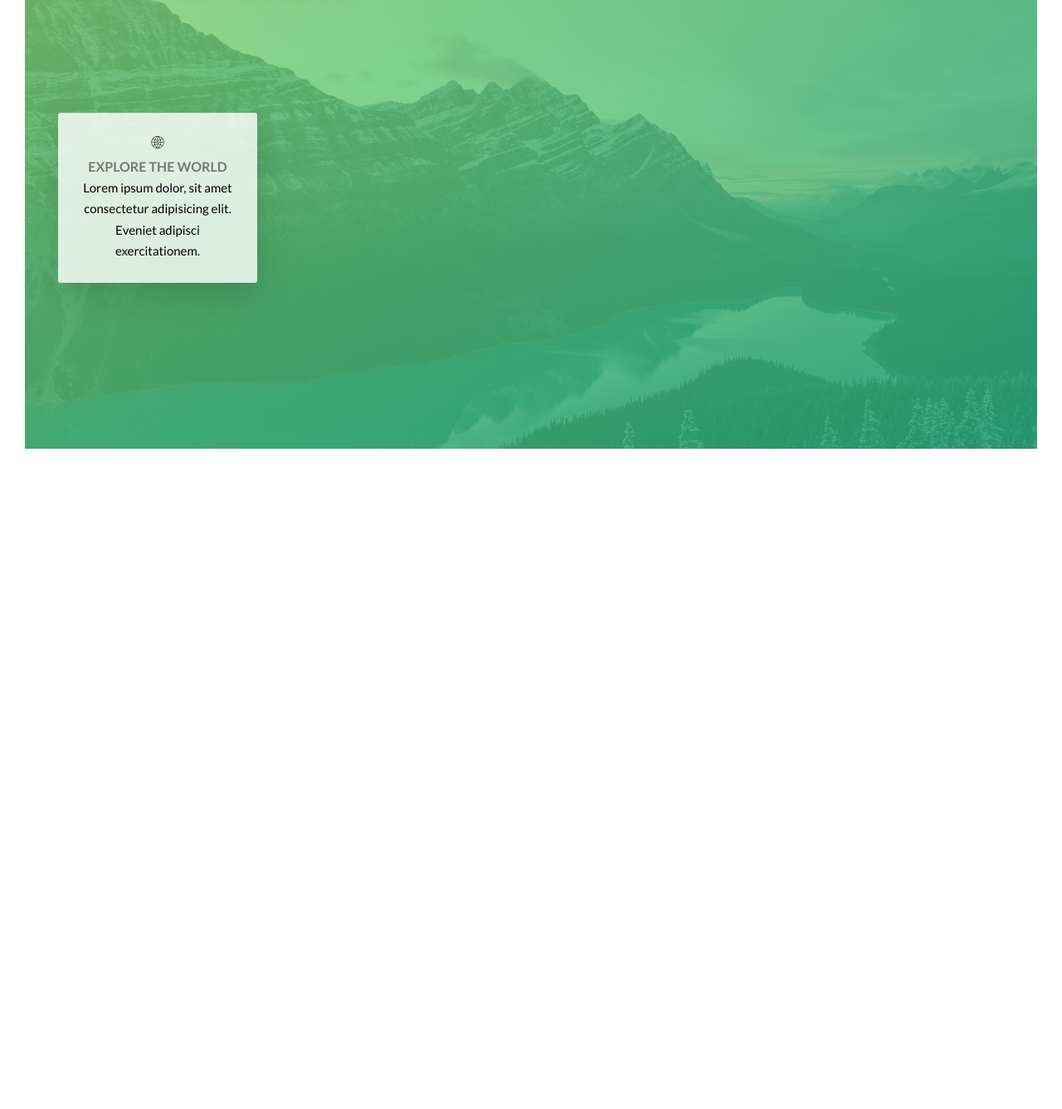
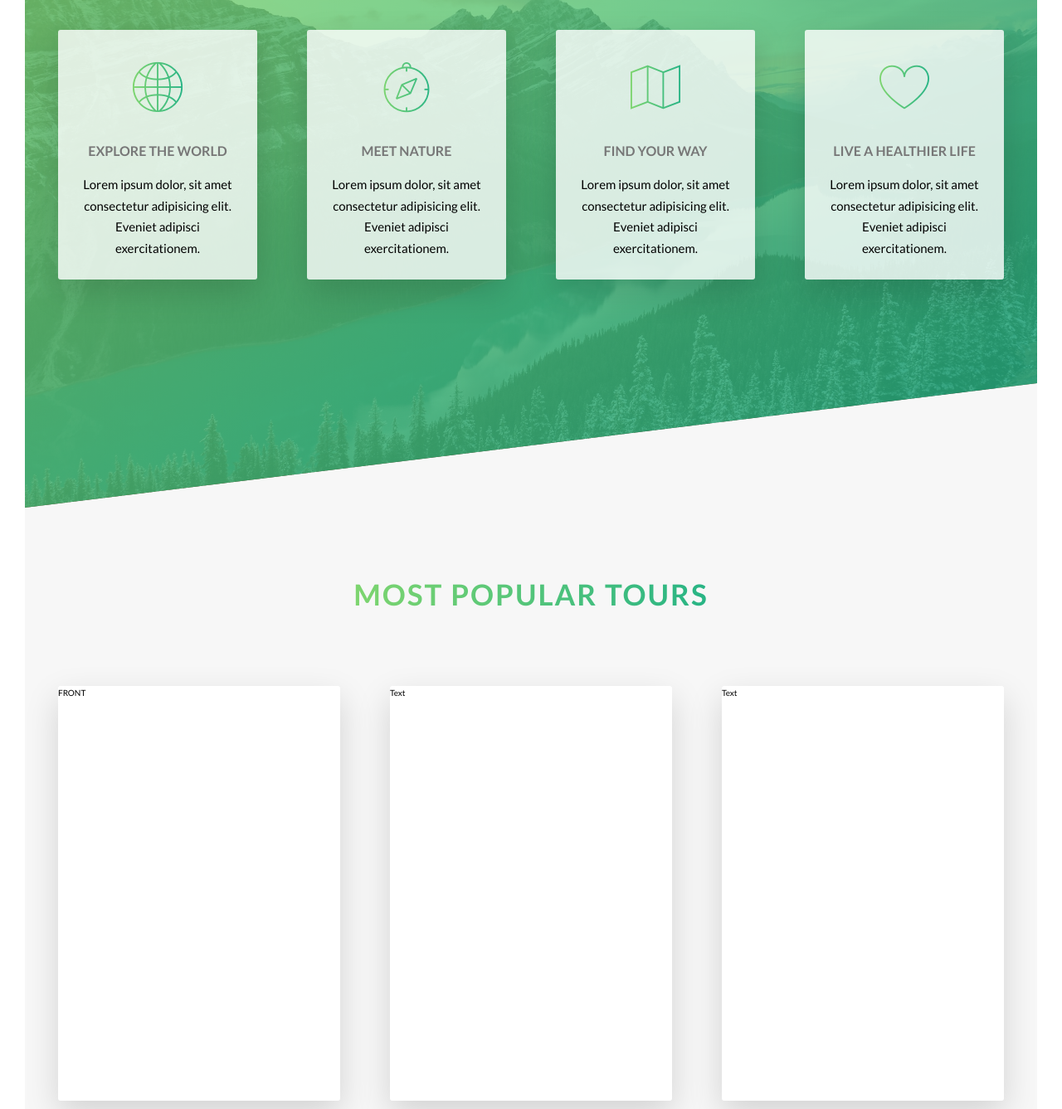
Before and after one commit to Mieskov/Natours, a website: page index.html in a window 1280 px wide. Shown: the part 1663-3000 px from the top of the page at 83% size. Before the commit the page ends 2234 px from the top, so only its background shows below. Drawn offline with Linux system fonts and the light colour scheme.

Commit message:
first commit

```diff
--- a/index.html
+++ b/index.html
@@ -63,9 +63,21 @@
 
           <div class="col-1-of-2">
             <div class="composition">
-              <img src="img/nat-1-large.jpg" alt="photo-1" class="composition__photo composition__photo--p1">
-              <img src="img/nat-2-large.jpg" alt="photo-2" class="composition__photo composition__photo--p2">
-              <img src="img/nat-3-large.jpg" alt="photo-3" class="composition__photo composition__photo--p3">
+              <img
+                src="img/nat-1-large.jpg"
+                alt="photo-1"
+                class="composition__photo composition__photo--p1"
+              />
+              <img
+                src="img/nat-2-large.jpg"
+                alt="photo-2"
+                class="composition__photo composition__photo--p2"
+              />
+              <img
+                src="img/nat-3-large.jpg"
+                alt="photo-3"
+                class="composition__photo composition__photo--p3"
+              />
             </div>
           </div>
         </div>
@@ -75,16 +87,87 @@
           <div class="col-1-of-4">
             <div class="feature-box">
               <i class="feature-box__icon icon-basic-world"></i>
-              <h3 class="heading-tertiary">Explore the world</h3>
+              <h3 class="heading-tertiary u-margin-bottom-small">
+                Explore the world
+              </h3>
+              <p class="feature-box__text--p1">
+                Lorem ipsum dolor, sit amet consectetur adipisicing elit.
+                Eveniet adipisci exercitationem.
+              </p>
+            </div>
+          </div>
+
+          <div class="col-1-of-4">
+            <div class="feature-box">
+              <i class="feature-box__icon icon-basic-compass"></i>
+              <h3 class="heading-tertiary u-margin-bottom-small">
+                Meet nature
+              </h3>
               <p class="feature-box__text">
-                Lorem ipsum dolor, sit amet consectetur adipisicing elit. Eveniet adipisci exercitationem.
+                Lorem ipsum dolor, sit amet consectetur adipisicing elit.
+                Eveniet adipisci exercitationem.
+              </p>
+            </div>
+          </div>
+
+          <div class="col-1-of-4">
+            <div class="feature-box">
+              <i class="feature-box__icon icon-basic-map"></i>
+              <h3 class="heading-tertiary u-margin-bottom-small">
+                Find your way
+              </h3>
+              <p class="feature-box__text">
+                Lorem ipsum dolor, sit amet consectetur adipisicing elit.
+                Eveniet adipisci exercitationem.
+              </p>
+            </div>
+          </div>
+
+          <div class="col-1-of-4">
+            <div class="feature-box">
+              <i class="feature-box__icon icon-basic-heart"></i>
+              <h3 class="heading-tertiary u-margin-bottom-small">
+                Live a healthier life
+              </h3>
+              <p class="feature-box__text">
+                Lorem ipsum dolor, sit amet consectetur adipisicing elit.
+                Eveniet adipisci exercitationem.
               </p>
             </div>
           </div>
         </div>
       </section>
-
-
+      <section class="section-tours">
+        <div class="u-center-text u-margin-bottom-big">
+          <h2 class="heading-secondary">Most popular tours</h2>
+        </div>
+        <div class="row">
+          <div class="col-1-of-3">
+            <div class="card">
+              <div class="card__side card__side--front">FRONT</div>
+              <div class="card__side card__side--back card__side--back-1">
+                BACK
+              </div>
+            </div>
+          </div>
+          <div class="col-1-of-3">
+            <div class="card">
+              <div class="card__side card__side--front">Text</div>
+              <div class="card__side card__side--back card__side--back-2">
+                Text
+              </div>
+            </div>
+          </div>
+          <div class="col-1-of-3">
+            <div class="card">
+              <div class="card__side card__side--front">Text</div>
+              <div class="card__side card__side--back card__side--back-3">
+                Text
+              </div>
+            </div>
+          </div>
+        </div>
+      </section>
     </main>
 
     <!--<section class="grid-test">
--- a/sass/abstracts/_variables.scss
+++ b/sass/abstracts/_variables.scss
@@ -1,20 +1,24 @@
 //colors
-$color-primary:#55c57a;
-$color-primary-light:#7ed56f;
-$color-primary-dark:#28b485;
-$color-grey-dark:#777;
-$color-wight: #fff ;
-$color-black:#000;
+$color-primary: #55c57a;
+$color-primary-light: #7ed56f;
+$color-primary-dark: #28b485;
+$color-grey-dark: #777;
+$color-wight: #fff;
+$color-black: #000;
+
+$color-secondary-light: #ffb900;
+$color-secondary-dark: #ff7730;
+
+$color-tertiary-light: #2998ff;
+$color-tertiary-dark: #5643fa;
 
 $color-grey-light-1: #f7f7f7;
-
 
 //font
 $default-font-size: 1.6rem;
 $maim-font-size: 2rem;
 
-
 //grid
-$grid-width:114rem;
-$gutter-vertical:8rem;
-$gutter-horizontal:6rem;
+$grid-width: 114rem;
+$gutter-vertical: 8rem;
+$gutter-horizontal: 6rem;
--- /dev/null
+++ b/sass/components/_card.scss
@@ -0,0 +1,54 @@
+.card {
+  perspective: 150rem;
+  -moz-perspective: 150rem;
+  position: relative;
+  height: 50rem;
+  &__side {
+    height: 50rem;
+    transition: all 0.8s ease;
+    position: absolute;
+    top: 0;
+    left: 0;
+    width: 100%;
+    backface-visibility: hidden;
+    border-radius: 3px;
+    box-shadow: 0 1.5rem 4rem rgba($color-black, $alpha: 0.15);
+    &--front {
+      background-color: $color-wight;
+    }
+    &--back {
+      transform: rotateY(180deg);
+      &-1 {
+        background-image: linear-gradient(
+          to right bottom,
+          $color-secondary-light,
+          $color-secondary-dark
+        );
+      }
+
+      &-2 {
+        background-image: linear-gradient(
+          to right bottom,
+          $color-secondary-light,
+          $color-secondary-dark
+        );
+      }
+
+      &-3 {
+        background-image: linear-gradient(
+          to right bottom,
+          $color-secondary-light,
+          $color-secondary-dark
+        );
+      }
+    }
+  }
+
+  &:hover &__side--front {
+    transform: rotateY(180deg);
+  }
+
+  &:hover &__side--back {
+    transform: rotateY(0);
+  }
+}
--- a/sass/components/_feature-box.scss
+++ b/sass/components/_feature-box.scss
@@ -5,11 +5,17 @@
   text-align: center;
   border-radius: 3px;
   box-shadow: 0 1.5rem 4rem rgba($color-black, $alpha: .15) ;
+  transition: transform .3s;
+
   &__icon {
-background-color: aqua;
-  }
-  &__text {
-
-
+    font-size: 6rem;
+    margin-bottom: .5rem;
+    display: inline-block;
+    background-image: linear-gradient(to right, $color-primary-light, $color-primary-dark);
+    color: transparent;
+    -webkit-background-clip: text;
+    }
+  &:hover {
+    transform: translateY(-1.5rem) scale(1.03);
   }
 }
--- a/sass/main.scss
+++ b/sass/main.scss
@@ -13,6 +13,7 @@
 @import"components/button";
 @import"components/composition";
 @import"components/feature-box";
+@import"components/card";
 
 @import"layout/header";
 @import"layout/grid";
--- a/sass/pages/_home.scss
+++ b/sass/pages/_home.scss
@@ -10,5 +10,15 @@
 		 rgba($color-primary-light, 0.8),
 		 rgba($color-primary-dark, 0.8)) ,
 		 url(/img/nat-4.jpg);
-         background-size: cover;
+    background-size: cover;
+    transform: skewY(-7deg);
+    margin-top:-10rem;
+    & > * {
+    transform: skewY(7deg);
+    }
 }
+.section-tours {
+    background-color: $color-grey-light-1;
+    padding: 25rem 0 50rem 0;
+    margin-top: -10rem;
+}
```
Also changed, not shown: css/style.css.
